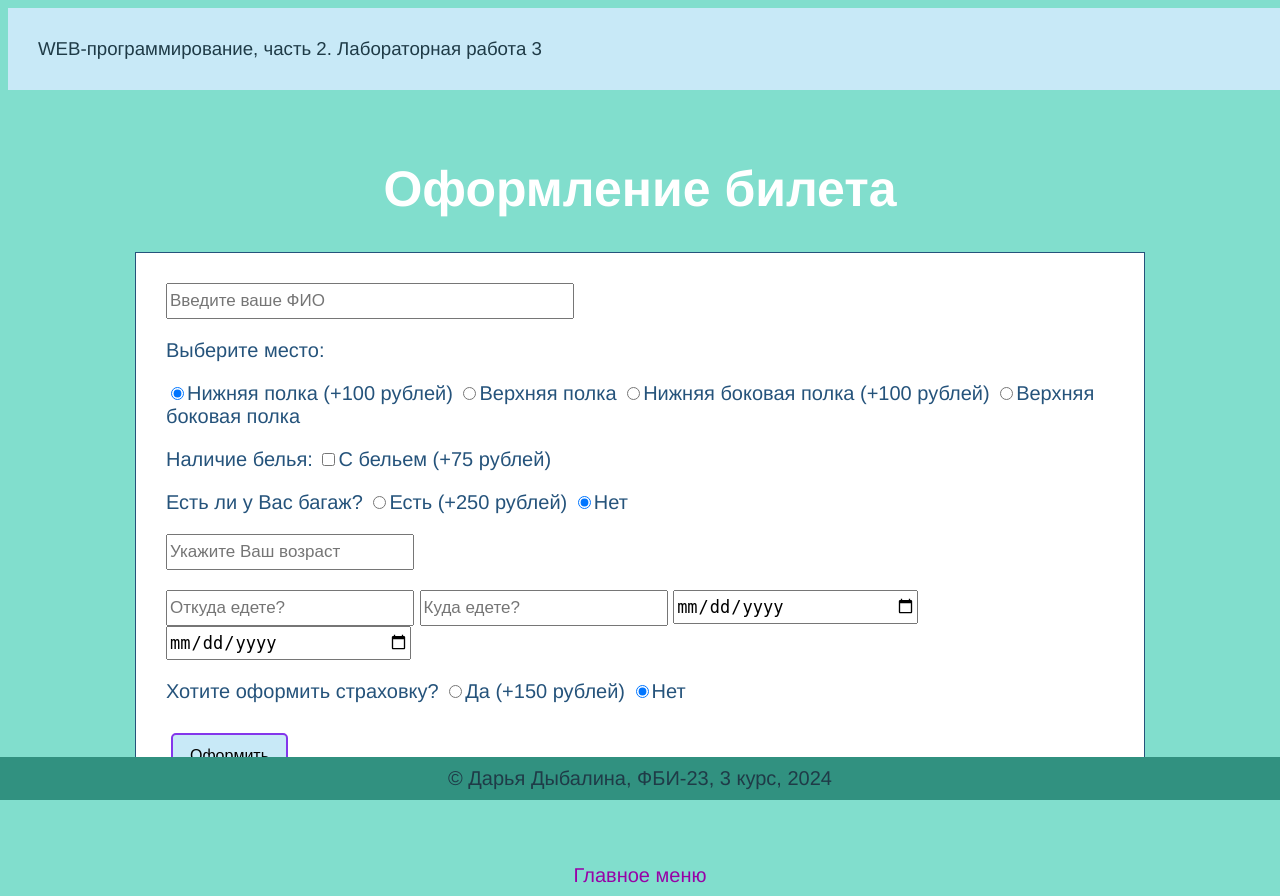
After one commit to Daryash-24/New-labki, a Flask app: page /lab3/ticket_registration in a window 1280 px wide; the page is wider, and only the part inside the window is pictured. The commit adds this page. Run offline with Flask 3, Linux system fonts and the light colour scheme.

Commit message:
предварительное сохранение

```diff
--- a/lab3.py
+++ b/lab3.py
@@ -99,3 +99,35 @@ def settings():
 
     return make_response(render_template('lab3/settings.html', color=color,
                                          background=background, size=size, font_style=font_style))
+
+
+@lab3.route('/lab3/ticket_registration')
+def ticket_registration():
+    return render_template('lab3/ticket_registration.html')
+
+
+@lab3.route('/lab3/ticket')
+def ticket():
+    age = int(request.args.get('age'))
+    ticket_price = 0
+    if age < 18:
+        ticket_type = 'Детский билет'
+        ticket_price = 700
+    else:
+        ticket_type = 'Взрослый билет'
+        ticket_price = 1000
+
+    shelf = request.args.get('shelf')
+    if shelf in ['bottom-shelf', 'lower-side']:
+        ticket_price += 100
+
+    if request.args.get('linen') == 'on':
+        ticket_price += 75
+
+    if request.args.get('baggage') == 'on':
+        ticket_price += 250
+
+    if request.args.get('insurance') == 'on':
+        ticket_price += 150
+
+    return render_template ('lab3/ticket.html', ticket_price=ticket_price, ticket_type=ticket_type)
--- a/templates/lab3/lab3.html
+++ b/templates/lab3/lab3.html
@@ -17,6 +17,7 @@
         <li><a href="/lab3/form1">Форма</a></li>
         <li><a href="/lab3/order">Заказ напитка</a></li>
         <li><a href="/lab3/settings">Настройка отображения</a></li>
+        <li><a href="/lab3/ticket_registration">Железнодорожный билет</a></li>
     </ol>
 
 {% endblock %}
--- /dev/null
+++ b/templates/lab3/ticket_registration.html
@@ -0,0 +1,139 @@
+{% extends "base.html" %}
+
+{% block lab %} Лабораторная работа 3 {% endblock %}
+
+{% block main %}
+<script>
+    function validateForm() {
+        const age = document.querySelector('input[name="age"]').value;
+
+        if (age < 1 || age > 120) {
+            alert("Возраст должен быть от 1 до 120 лет.");
+            return false;
+        }
+
+        return true;
+}
+    </script>
+<style>
+form {
+    width: 75%;
+    height: 450px;
+    border:1px solid;
+    margin:auto;
+    margin-bottom: 100px;
+    padding: 30px;
+    background: white;
+    text-align: left;
+    font-size: 20px;
+    color: #25537b;
+}
+div {
+    margin-bottom: 20px;
+}
+
+input[type="text"]{
+    height: 30px;
+    width: 240px;
+    font-size: 17px;
+}
+
+input[type='number']{
+    height: 30px;
+    width: 240px;
+    font-size: 17px;
+}
+
+input[type="date"]{
+    height: 30px;
+    width: 240px;
+    font-size: 17px;
+}
+</style>
+
+    <h1>Оформление билета</h1>
+    <form action="/lab3/ticket" onsubmit="return validateForm()">
+        <div>
+            <label>
+                <input type="text" name="fio" value="{{fio or ''}}" placeholder="Введите ваше ФИО" style="width: 400px;" required>
+            </label>
+        </div>
+
+        <div>Выберите место:</div>
+        <div>
+            <label>
+                <input type="radio" name="shelf" value="bottom-shelf" checked>Нижняя полка (+100 рублей)
+            </label>
+
+            <label>
+                <input type="radio" name="shelf" value="top-shelf">Верхняя полка
+            </label>
+
+            <label>
+                <input type="radio" name="shelf" value="lower-side">Нижняя боковая полка (+100 рублей)
+            </label>
+
+            <label>
+                <input type="radio" name="shelf" value="upper-side">Верхняя боковая полка
+            </label>
+        </div>
+
+        <div>Наличие белья:
+            <label>
+                <input type="checkbox" name="linen">С бельем (+75 рублей)
+            </label>
+        </div>
+
+        <div>Есть ли у Вас багаж?
+            <label>
+                <input type="radio" name="baggage">Есть (+250 рублей)
+            </label>
+
+            <label>
+                <input type="radio" name="baggage" checked>Нет
+            </label>
+        </div>
+
+        <div>
+            <label>
+                <input type="number" placeholder="Укажите Ваш возраст" name="age"
+                min="1" max="120" pattern="\d{3}" required>
+            </label>
+        </div>
+
+        <div>
+        <label>
+            <input type="text" placeholder="Откуда едете?" name="exit" required>
+        </label>
+
+        <label>
+            <input type="text" placeholder="Куда едете?" name="exit" required>
+        </label>
+
+        <label>
+            <input type="date" placeholder="Туда" name="date" required>
+        </label>
+
+        <label>
+            <input type="date" placeholder="Обратно" name="datet">
+        </label>
+        </div>
+
+        <div>Хотите оформить страховку?
+            <label>
+                <input type="radio" name="insurance">Да (+150 рублей)
+            </label>
+
+            <label>
+                <input type="radio" name="insurance" checked>Нет
+            </label>
+        </div>
+
+        <div>
+            <button type="submit">Оформить</button>
+        </div>
+
+    </form>
+
+
+{% endblock %}
```
Also changed, not shown: templates/lab3/ticket.html (added, +16 -0 lines).
